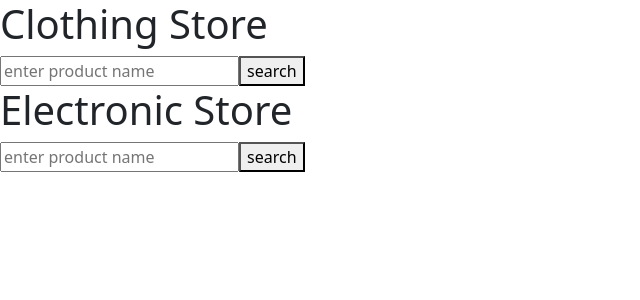
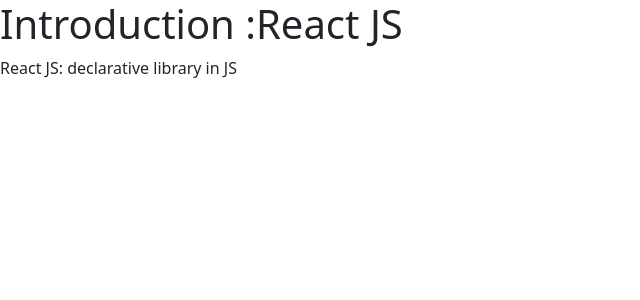
Before and after one commit to shruthi2609/firstreactapp, a React (Create React App) app: page / in a window 1280 px wide. Shown: the top 300 px of the page, without its empty margins (0-640 px from the left). Built offline with nearby package versions, Linux system fonts and the light colour scheme.

Commit message:
prop types

```diff
--- a/package.json
+++ b/package.json
@@ -6,6 +6,7 @@
     "@testing-library/jest-dom": "^5.16.4",
     "@testing-library/react": "^13.3.0",
     "@testing-library/user-event": "^13.5.0",
+    "prop-types": "^15.8.1",
     "react": "^18.2.0",
     "react-dom": "^18.2.0",
     "react-scripts": "5.0.1",
--- a/src/App.js
+++ b/src/App.js
@@ -1,15 +1,15 @@
-
 import clothing from './WOHOC/cdata'
 import electronic from './WOHOC/edata'
 import FilterProductsClothing from "./WHOC/FilterProductsClothing"
 import FilterProductsElectronic from './WHOC/FilterProductsElectronic'
-
+import SimpleComponent from './SimpleAppClassComponent/SimpleComponent'
 function App(){
     return(
         <div>
-          <FilterProductsClothing data={clothing} storename="Clothing Store"></FilterProductsClothing>
+        {/*   <FilterProductsClothing data={clothing} storename="Clothing Store"></FilterProductsClothing>
           <FilterProductsClothing data={electronic} storename="Electronic Store"></FilterProductsClothing>
-       {/*  <FilterProductsElectronic data={electronic} storename='Electronic Store'></FilterProductsElectronic>*/}
+        <FilterProductsElectronic data={electronic} storename='Electronic Store'></FilterProductsElectronic>*/}
+        <SimpleComponent tech="React JS" projects={["indian bank","nielsen",'nestle']}></SimpleComponent>
         </div>
     )
 }
--- a/src/SimpleAppClassComponent/SimpleComponent.js
+++ b/src/SimpleAppClassComponent/SimpleComponent.js
@@ -1,10 +1,11 @@
 import React from "react";
+import PropTypes from 'prop-types'
 class SimpleComponent extends React.Component{
 constructor(props){
 super(props) //initalization of props
 }
 render(){
-   const {tech}=this.props
+   const {tech,projects}=this.props
 
     return(
         <div>
@@ -14,4 +15,8 @@
     )
 }
 }
+SimpleComponent.propTypes={
+    tech:PropTypes.array,
+    projects:PropTypes.array
+}
 export default SimpleComponent
```
